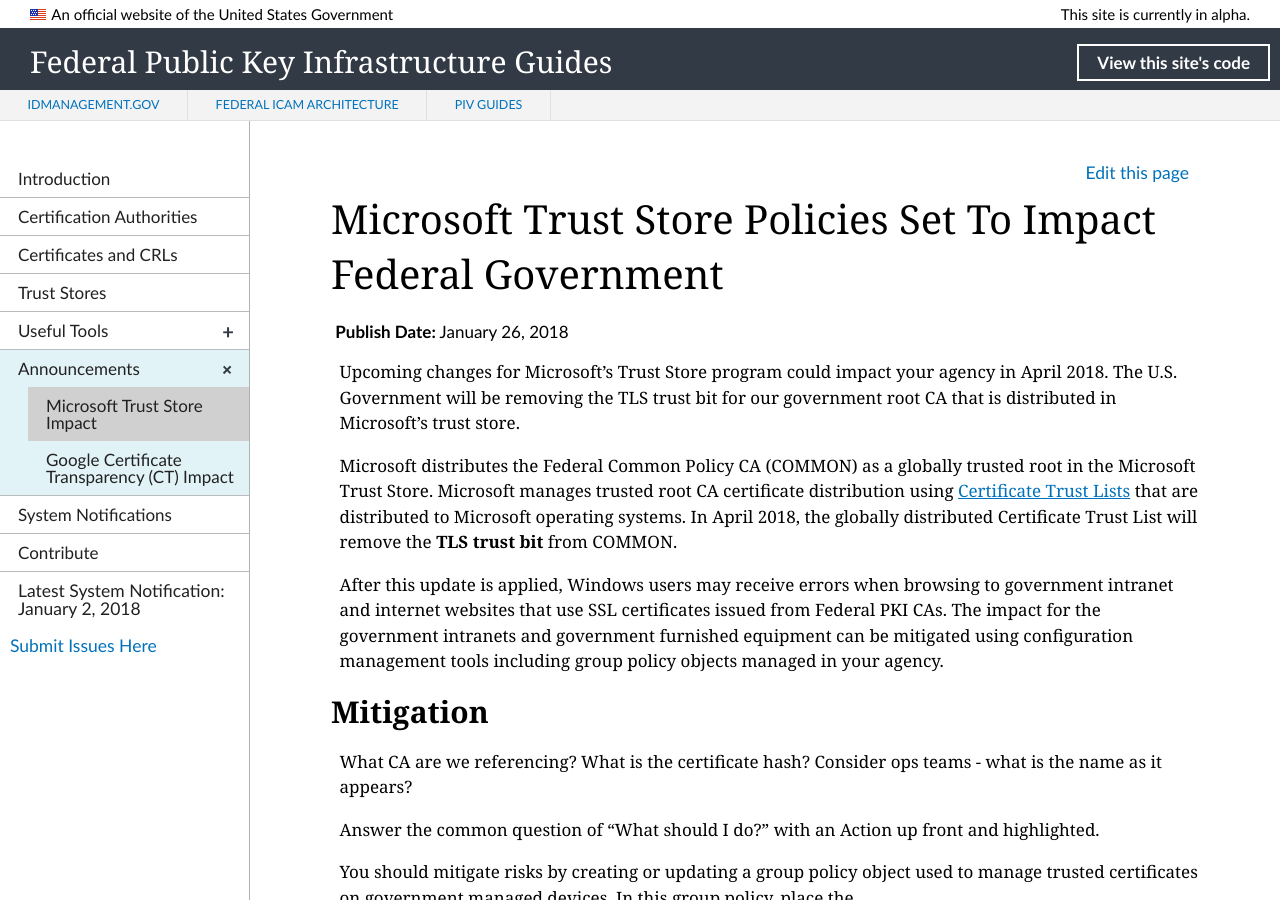
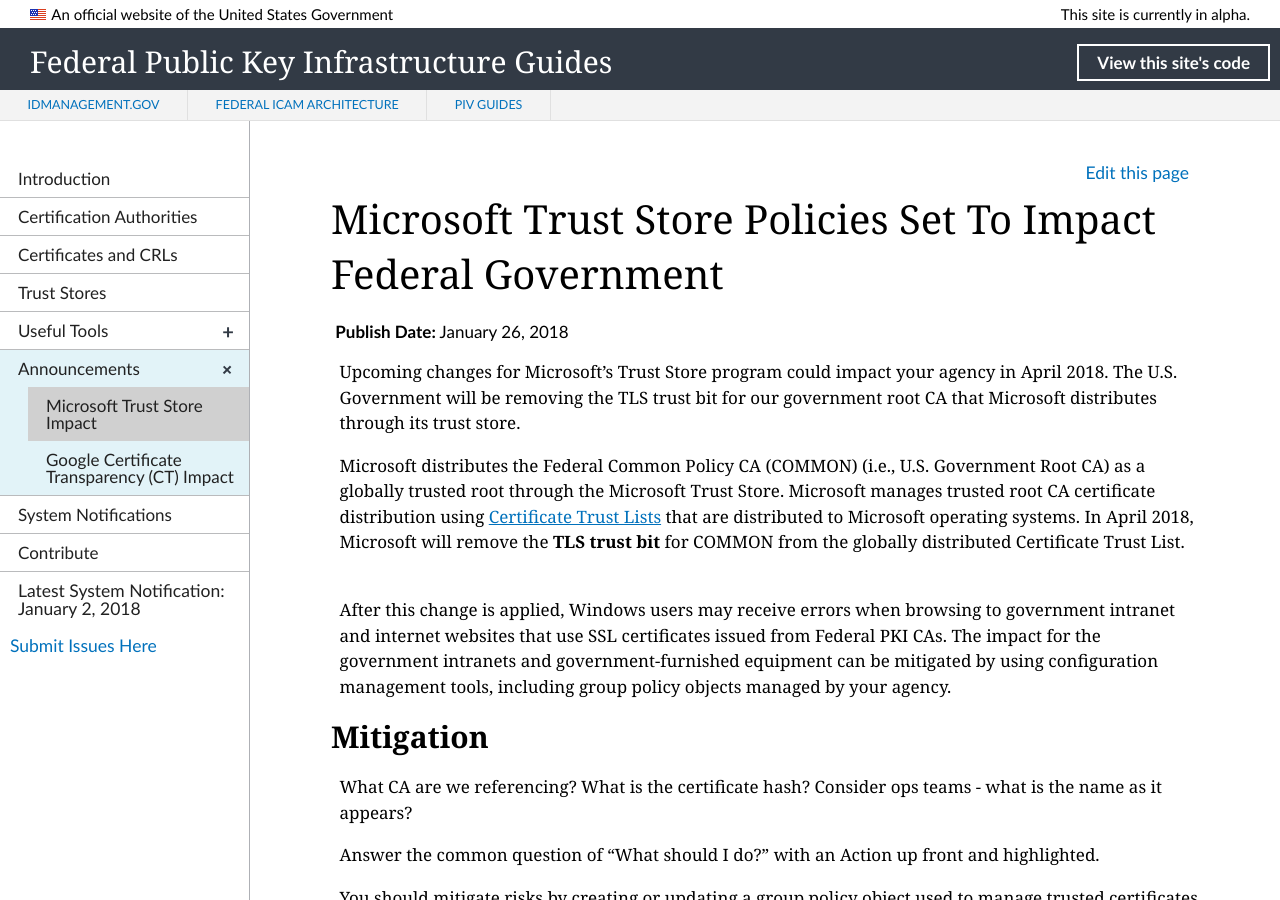
Before and after one commit to GSA/fpki-guides, a Jekyll site: the page built from _announcements/01_microsoft_constraint.md, in a window 1280 px wide and 900 px high. Built offline with Jekyll 4.4.1, drawn with Linux system fonts in a browser that asks for light colours; nearby versions of some CDN libraries; library files that are not in the unit come from our copies.

Commit message:
Update 01_microsoft_constraint.md
Editorial

```diff
--- a/_announcements/01_microsoft_constraint.md
+++ b/_announcements/01_microsoft_constraint.md
@@ -5,14 +5,14 @@
 pubDate: January 26, 2018
 collection: announcements
 permalink: announcements/mspkichanges/
-description: Upcoming changes for Microsoft's Trust Store program could impact your agency. The U.S. Government will be removing the TLS trust bit for our government root CA that is distributed in Microsoft's trust store.  The first impact is anticipated to occur in April 2018&nbsp;&mdash;&nbsp;.  Windows users will receive errors when browsing to government intranet and internet websites that use SSL certificates issued from Federal PKI CAs. The impact for the government intranets and government furnished equipment can be mitigated using configuration management tools including group policy objects managed in your agency.
+description: Upcoming changes for Microsoft's Trust Store program could impact your agency. The Federal Government will be removing the Transport Layer Security (TLS) trust bit for our U.S. Government Root CA that Microsoft distributes through its trust store.  The first impact is anticipated to occur in April 2018&nbsp;&mdash;&nbsp;Windows users will receive errors when browsing to government intranet and internet websites that use SSL certificates issued from Federal PKI CAs. The impact for the government intranets and government-furnished equipment can be mitigated by using configuration management tools, including group policy objects managed by your agency.
 ---
 
-Upcoming changes for Microsoft's Trust Store program could impact your agency in April 2018. The U.S. Government will be removing the TLS trust bit for our government root CA that is distributed in Microsoft's trust store.
+Upcoming changes for Microsoft's Trust Store program could impact your agency in April 2018. The U.S. Government will be removing the TLS trust bit for our government root CA that Microsoft distributes through its trust store.
 
-Microsoft distributes the Federal Common Policy CA (COMMON) as a globally trusted root in the Microsoft Trust Store.  Microsoft manages trusted root CA certificate distribution using [Certificate Trust Lists](https://msdn.microsoft.com/en-us/library/windows/desktop/aa376545(v=vs.85).aspx){:target= "_blank"} that are distributed to Microsoft operating systems. In April 2018, the globally distributed Certificate Trust List will remove the **TLS trust bit** from COMMON.
+Microsoft distributes the Federal Common Policy CA (COMMON) (i.e., U.S. Government Root CA) as a globally trusted root through the Microsoft Trust Store.  Microsoft manages trusted root CA certificate distribution using [Certificate Trust Lists](https://msdn.microsoft.com/en-us/library/windows/desktop/aa376545(v=vs.85).aspx){:target= "_blank"} that are distributed to Microsoft operating systems. In April 2018, Microsoft will remove the **TLS trust bit** for COMMON from the globally distributed Certificate Trust List.
 
-After this update is applied, Windows users may receive errors when browsing to government intranet and internet websites that use SSL certificates issued from Federal PKI CAs. The impact for the government intranets and government furnished equipment can be mitigated using configuration management tools including group policy objects managed in your agency.
+After this change is applied, Windows users may receive errors when browsing to government intranet and internet websites that use SSL certificates issued from Federal PKI CAs. The impact for the government intranets and government-furnished equipment can be mitigated by using configuration management tools, including group policy objects managed by your agency.
 
 ## Mitigation
 
```
